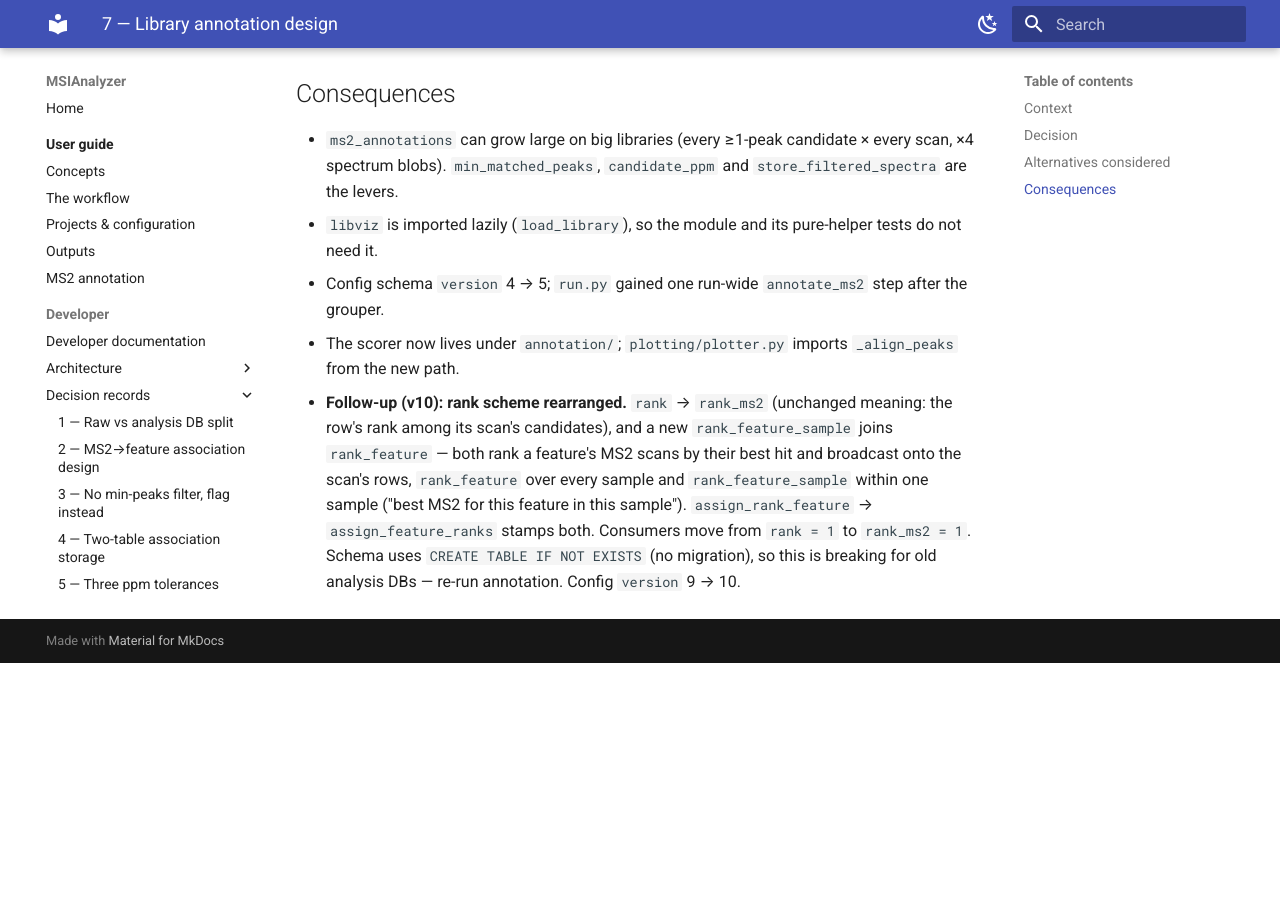
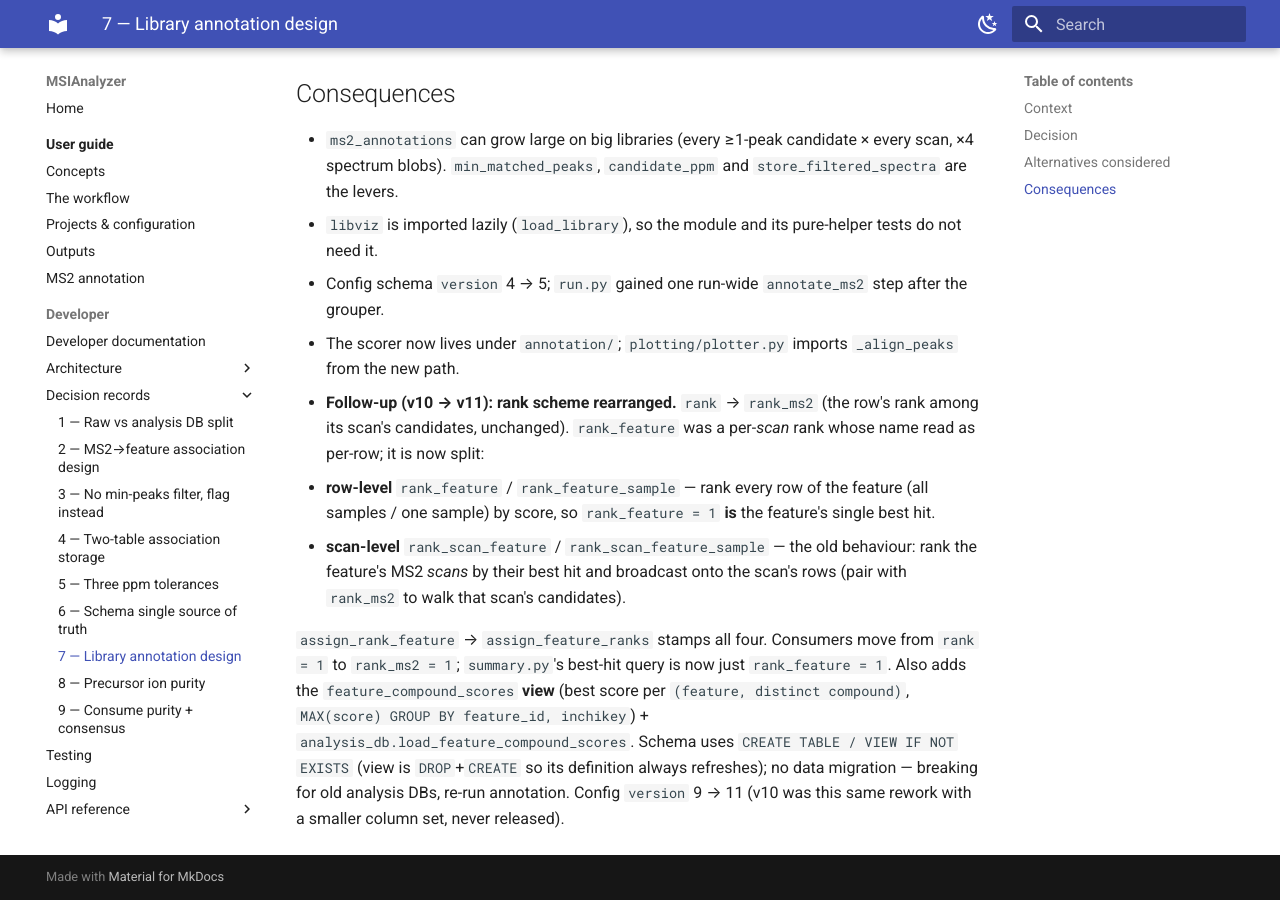
Before and after one commit to miotsdata/MSIAnalyzer, an MkDocs documentation site: the page built from docs/developer/adr/0007-library-annotation-design.md, in a window 1280 px wide and 900 px high, scrolled down 1915 px. Built offline with MkDocs 1.6.1 and Material for MkDocs 9.7.7, drawn with Linux system fonts in a browser that asks for light colours; before the commit the page ends 2578 px from its top, so only the background shows below that; some of the changed text lies outside the part shown.

Commit message:
feat(annotate): row-level feature ranks + feature_compound_scores view
Splits the misnamed per-scan `rank_feature` and completes the set so every
"best X for this feature (in this sample)" question is one indexed lookup:

  rank_ms2                  row rank within its scan (1 = best candidate)
  rank_feature              row rank over the whole feature
                            -> rank_feature = 1 IS the feature's single best hit
  rank_feature_sample       row rank over one (feature, sample)
  rank_scan_feature         the feature's SCANS ranked by best hit (all
                            samples), broadcast onto the scan's rows
                            (= the old rank_feature behaviour)
  rank_scan_feature_sample  same, within one sample

`assign_feature_ranks` stamps all four (new `_rank_rows_by_score` for the
row-level pair, existing `_rank_scans_by_best_score` for the scan-level
pair). `summary.py`'s best-hit query drops to `WHERE rank_feature = 1`;
`consensus.py` still reads `rank_ms2 = 1`.

Also adds the `feature_compound_scores` VIEW - best library score per
(feature, distinct compound) with the row it came from, MAX(score) GROUP BY
feature_id, inchikey - plus `analysis_db.load_feature_compound_scores`. It's
a view (DROP+CREATE in create_analysis_schema, parent-only) so it always
reflects ms2_annotations at zero storage cost; summary.py's
plausible-compounds query now reads it instead of duplicating the GROUP BY.

Breaking for existing analysis DBs (no migrations) - re-run annotation.
Config version 9 -> 11 (v10 was this rework with a smaller column set,
never released).

Co-Authored-By: Claude Sonnet 5 <noreply@anthropic.com>
Claude-Session: https://claude.ai/code/session_01JWWktL96bFmhRRAvYb7Zau

````diff
--- a/docs/developer/adr/0007-library-annotation-design.md
+++ b/docs/developer/adr/0007-library-annotation-design.md
@@ -37,9 +37,8 @@ Design choices:
    (`ProcessPoolExecutor`, `batch_size` features per worker, library loaded once
    per worker via the pool initializer).
 2. **Store every candidate** sharing ≥ `min_matched_peaks` fragments, each with
-   a `rank_ms2` within its scan. `rank_feature` (all samples) and
-   `rank_feature_sample` (within one sample) then order a feature's scans by
-   their best hit. "All comparison results", not just the top-N.
+   a `rank_ms2` within its scan, plus feature-level ranks (see the v11
+   follow-up under Consequences). "All comparison results", not just the top-N.
 3. **Reuse the reverse-dot-product + coverage score** rather than a plain
    cosine — the coverage term is what penalises a mixed/partial spectrum.
 4. **Chimeric scans** (`n_features_in_window > 1`) are scored against their
@@ -86,12 +85,23 @@ row per library used) and `ms2_annotations` (one row per scored candidate).
   step after the grouper.
 - The scorer now lives under `annotation/`; `plotting/plotter.py` imports
   `_align_peaks` from the new path.
-- **Follow-up (v10): rank scheme rearranged.** `rank` → `rank_ms2` (unchanged
-  meaning: the row's rank among its scan's candidates), and a new
-  `rank_feature_sample` joins `rank_feature` — both rank a feature's MS2 scans
-  by their best hit and broadcast onto the scan's rows, `rank_feature` over
-  every sample and `rank_feature_sample` within one sample ("best MS2 for this
-  feature in this sample"). `assign_rank_feature` → `assign_feature_ranks`
-  stamps both. Consumers move from `rank = 1` to `rank_ms2 = 1`. Schema uses
-  `CREATE TABLE IF NOT EXISTS` (no migration), so this is breaking for old
-  analysis DBs — re-run annotation. Config `version` 9 → 10.
+- **Follow-up (v10 → v11): rank scheme rearranged.** `rank` → `rank_ms2` (the
+  row's rank among its scan's candidates, unchanged). `rank_feature` was a
+  per-*scan* rank whose name read as per-row; it is now split:
+  - **row-level** `rank_feature` / `rank_feature_sample` — rank every row of
+    the feature (all samples / one sample) by score, so `rank_feature = 1`
+    **is** the feature's single best hit.
+  - **scan-level** `rank_scan_feature` / `rank_scan_feature_sample` — the old
+    behaviour: rank the feature's MS2 *scans* by their best hit and broadcast
+    onto the scan's rows (pair with `rank_ms2` to walk that scan's
+    candidates).
+
+  `assign_rank_feature` → `assign_feature_ranks` stamps all four. Consumers
+  move from `rank = 1` to `rank_ms2 = 1`; `summary.py`'s best-hit query is now
+  just `rank_feature = 1`. Also adds the `feature_compound_scores` **view**
+  (best score per `(feature, distinct compound)`, `MAX(score) GROUP BY
+  feature_id, inchikey`) + `analysis_db.load_feature_compound_scores`. Schema
+  uses `CREATE TABLE / VIEW IF NOT EXISTS` (view is `DROP`+`CREATE` so its
+  definition always refreshes); no data migration — breaking for old analysis
+  DBs, re-run annotation. Config `version` 9 → 11 (v10 was this same rework
+  with a smaller column set, never released).
--- a/docs/user-guide/ms2-annotation.md
+++ b/docs/user-guide/ms2-annotation.md
@@ -204,9 +204,12 @@ The unit of work is **one feature**:
    `score = dot_product_score × coverage_score` in `[0, 1]`.
 3. **Keep every candidate** that shared at least `annotate.min_matched_peaks`
    fragment peaks, each stored with a `rank_ms2` within its scan.
-4. **Rank a feature's scans by their best hit**, so you can pick the single most
-   convincing MS2 per feature — `rank_feature` across all samples,
-   `rank_feature_sample` within one sample.
+4. **Rank the feature's hits.** `rank_feature` / `rank_feature_sample` rank
+   *rows* outright — `rank_feature = 1` **is** the feature's single best hit
+   (add `AND sample_id = ?` via `rank_feature_sample = 1` for one sample).
+   `rank_scan_feature` / `rank_scan_feature_sample` instead rank the feature's
+   *scans* by their best hit and broadcast that onto the scan's rows — pair
+   with `rank_ms2` to walk one spectrum's candidates.
 
 Leaving `annotate.library_path` empty (`null` or `[]`) disables the whole stage.
 
@@ -230,8 +233,10 @@ points back via `library_id`.
 | `lib_coverage`, `emp_coverage`, `coverage_score` | fraction of each side matched, and their geometric mean |
 | `n_matched_peaks`, `n_lib_peaks`, `n_emp_peaks_raw`, `n_emp_peaks_filtered` | peak counts |
 | `rank_ms2` | 1 = best candidate for this scan |
-| `rank_feature` | 1 = this scan is the feature's best-scoring MS2 across all samples (same value on every row of the scan) |
-| `rank_feature_sample` | 1 = this scan is the feature's best-scoring MS2 within its own sample |
+| `rank_feature` | row rank over the whole feature — **1 = the feature's single best hit** |
+| `rank_feature_sample` | row rank over one (feature, sample) — 1 = the feature's best hit in this sample |
+| `rank_scan_feature` | the feature's *scans* ranked by best hit (all samples), value repeated on every row of the scan |
+| `rank_scan_feature_sample` | same, within one sample |
 | `is_chimeric`, `n_features_in_window` | carried through from the grouper |
 | `purity`, `runner_up_rel_int`, `precursor_confirmed`, `precursor_frac` | carried through from the purity stage (NULL when the scan was not purity-scored) |
 | `precursor_only` | carried through — fragmentation looked to have failed |
@@ -243,6 +248,24 @@ The four `*_filtered_*` columns are zlib-compressed float32 blobs (decode with
 can be drawn straight from a result row without re-running the matcher. Set
 `annotate.store_filtered_spectra = false` to write them NULL and keep the table
 small.
+
+### `feature_compound_scores` — view: best score per (feature, compound)
+
+A `CREATE VIEW` over `ms2_annotations` (no stored data — always current). One
+row per `(feature_id, inchikey)` with `best_score = MAX(score)`,
+`best_scan_id` / `best_sample_id` / `best_library_id` of that row, plus
+`compound_name`, `n_candidate_rows` and `n_scans`. Rows with a NULL InChIKey
+are dropped.
+
+```sql
+SELECT inchikey, compound_name, best_score, best_scan_id
+FROM feature_compound_scores
+WHERE feature_id = 1223
+ORDER BY best_score DESC;
+```
+
+or `analysis_db.load_feature_compound_scores(db, feature_id=1223)` for a
+DataFrame.
 
 ## Chimeric, low-purity and precursor-only scans
 
@@ -261,11 +284,12 @@ filter never guesses. Every stored row carries the scan's `purity` and
 ## In the summary report
 
 When a library ran, `summary_report.html` gains an **MS2 annotation** section:
-MS2-bearing features by best-hit confidence (`rank_feature = 1 AND rank_ms2 = 1`
-score ≥ 0.5 / ≥ 0.75), the best-score distribution, how many distinct plausible
-compounds each feature has (candidates ≥ 0.5), whether a feature's repeat scans
-agree on the top compound, plus top-compound and per-library tables. It also
-reports how often the Stage A″ consensus scan is the annotated best scan.
+MS2-bearing features by best-hit confidence (`rank_feature = 1` score ≥ 0.5 /
+≥ 0.75), the best-score distribution, how many distinct plausible compounds each
+feature has (best-per-compound ≥ 0.5, from the `feature_compound_scores` view),
+whether a feature's repeat scans agree on the top compound, plus top-compound
+and per-library tables. It also reports how often the Stage A″ consensus scan is
+the annotated best scan.
 
 ---
 
````
Also changed, not shown: docs/developer/api_reference/analysis_db.md (+1 -0 lines), docs/developer/architecture/core-modules.md (+6 -1 lines), docs/developer/architecture/databases.md (+24 -2 lines), docs/user-guide/outputs.md (+7 -3 lines), 8 other files.
